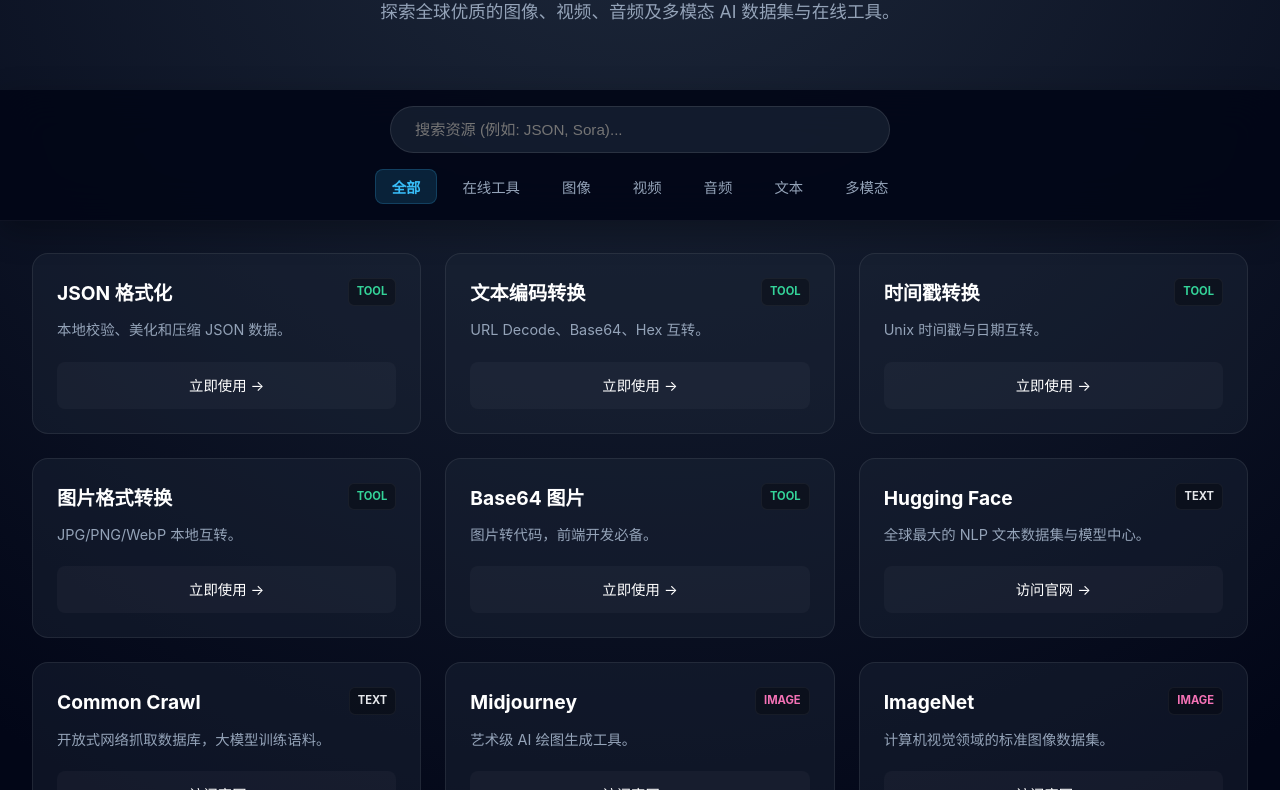
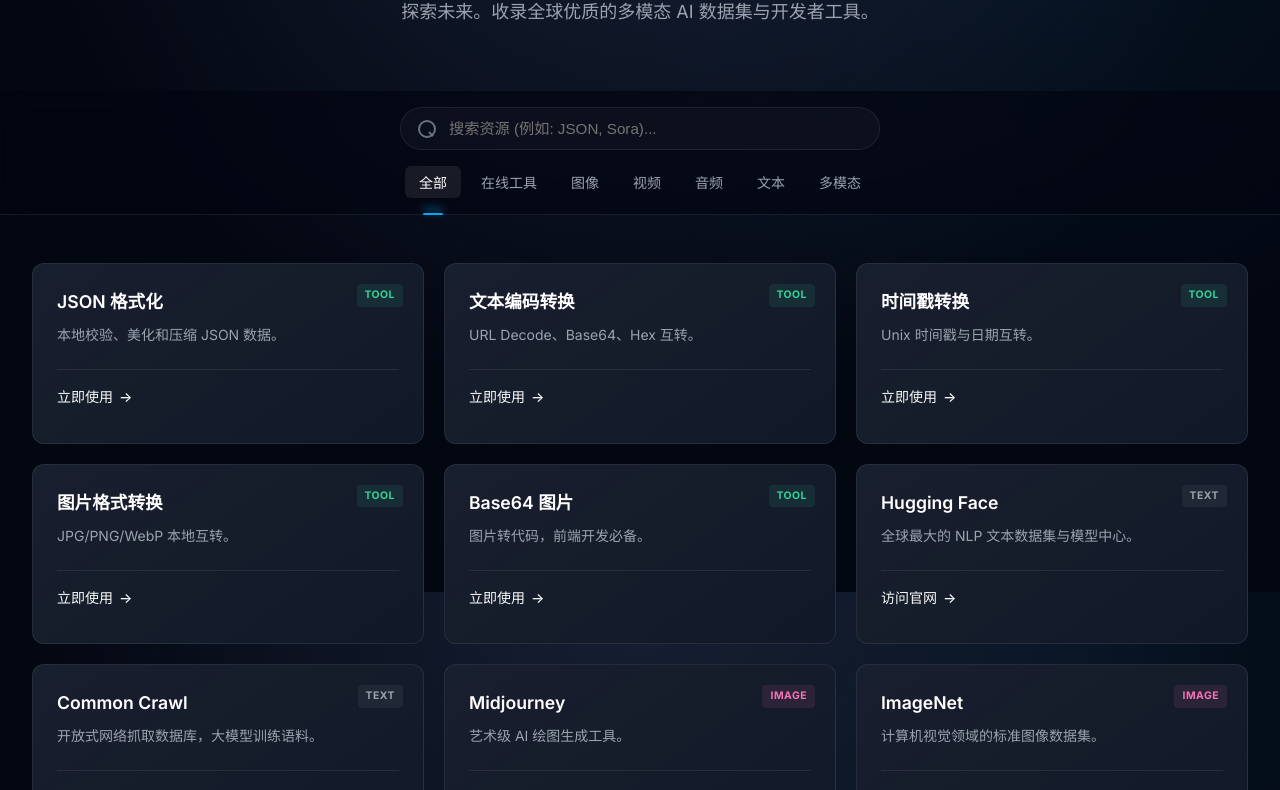
Before and after one commit to feeday/datxy.com, a plain HTML site: page index.html in a window 1280 px wide. Shown: the part 208-998 px from the top of the page. Drawn offline with Linux system fonts and the light colour scheme.

Commit message:
Update index.html

```diff
--- a/index.html
+++ b/index.html
@@ -3,37 +3,54 @@
 <head>
     <meta charset="UTF-8">
     <meta name="viewport" content="width=device-width, initial-scale=1.0">
-    <title>Datxy - 多模态 AI 导航</title>
+    <title>Datxy - AI 资源导航</title>
     <meta name="description" content="收录全球优质的图像、视频、音频、文本及多模态 AI 数据集与在线工具。">
 
+    <link href="https://fonts.googleapis.com/css2?family=Inter:wght@300;400;500;600;700&display=swap" rel="stylesheet">
+
     <style>
-        /* ================== 核心变量 ================== */
+        /* ================== 设计系统变量 ================== */
         :root {
-            --bg-dark: #020617;
-            --bg-card: rgba(30, 41, 59, 0.4);
-            --text-main: #f8fafc;
-            --text-sub: #94a3b8;
-            --accent: #38bdf8;
-            --border: rgba(255, 255, 255, 0.08);
-            --card-radius: 16px;
+            /* 更加深邃、偏蓝的高级黑 */
+            --bg-body: #030712;
+            --bg-surface: #111827;
+            --bg-glass: rgba(3, 7, 18, 0.7); /* 玻璃态背景 */
+
+            --text-primary: #f9fafb;
+            --text-secondary: #9ca3af;
+            --text-tertiary: #6b7280;
+
+            /* 品牌色：电光蓝，更具科技感 */
+            --accent: #0ea5e9;
+            --accent-glow: rgba(14, 165, 233, 0.15);
+
+            /* 极细边框颜色 */
+            --border-light: rgba(255, 255, 255, 0.08);
+            --border-hover: rgba(255, 255, 255, 0.15);
+
+            --radius-md: 12px;
+            --radius-full: 9999px;
         }
 
         * { box-sizing: border-box; margin: 0; padding: 0; outline: none; -webkit-tap-highlight-color: transparent; }
 
         body {
             font-family: 'Inter', -apple-system, BlinkMacSystemFont, "Segoe UI", Roboto, sans-serif;
-            /* 1. 移除 Canvas，改为静态背景 */
-            background: radial-gradient(circle at top center, #1e293b 0%, #020617 60%, #020617 100%);
-            color: var(--text-main);
+            background-color: var(--bg-body);
+            color: var(--text-primary);
             line-height: 1.6;
+            min-height: 100vh;
             overflow-x: hidden;
-            min-height: 100vh;
+            /* 静态顶部辉光：模拟聚光灯效果 */
+            background-image:
+                radial-gradient(circle at 50% 0%, #172033 0%, transparent 60%),
+                radial-gradient(circle at 80% 10%, rgba(14, 165, 233, 0.08) 0%, transparent 40%);
+            background-attachment: fixed;
         }
 
-        a { text-decoration: none; color: inherit; transition: 0.3s; }
+        a { text-decoration: none; color: inherit; transition: 0.2s ease; }
 
-        /* ================== 顶部导航 (Logo) ================== */
-        /* 注意：当吸顶条上来时，这个导航会被覆盖，符合逻辑 */
+        /* ================== 顶部极简导航 ================== */
         .navbar {
             position: absolute; top: 0; left: 0; right: 0;
             padding: 1.5rem 2rem;
@@ -42,164 +59,210 @@
         }
 
         .logo {
-            font-family: 'Courier New', monospace;
-            font-size: 1.5rem; font-weight: 800; letter-spacing: -1px;
-            color: #fff; display: flex; align-items: center; gap: 8px;
+            font-size: 1.25rem; font-weight: 700; letter-spacing: -0.5px;
+            color: #fff; display: flex; align-items: center; gap: 10px;
         }
+        /* Logo 左侧的小蓝点 */
         .logo::before {
             content: ''; width: 8px; height: 8px; background: var(--accent);
-            border-radius: 50%; box-shadow: 0 0 10px var(--accent);
+            border-radius: 50%; box-shadow: 0 0 12px var(--accent);
         }
 
         .nav-link {
-            font-size: 0.85rem; color: rgba(255,255,255,0.6);
-            transition: 0.3s;
+            font-size: 0.875rem; color: var(--text-secondary); font-weight: 500;
         }
         .nav-link:hover { color: #fff; }
 
-        /* ================== Hero 区域 (只留文字) ================== */
+        /* ================== Hero 区域 ================== */
         .hero-section {
             position: relative;
-            /* 减小高度，让搜索框更快进入视野 */
-            padding: 8rem 1rem 4rem 1rem;
+            padding: 7rem 1rem 4rem 1rem;
             display: flex; flex-direction: column;
             align-items: center; text-align: center;
         }
 
         .hero-title {
-            font-size: 3.5rem; font-weight: 900; margin-bottom: 1rem;
-            letter-spacing: -2px; line-height: 1.1;
-            background: linear-gradient(135deg, #fff 40%, var(--accent) 100%);
+            font-size: 4rem; font-weight: 800; margin-bottom: 1.5rem;
+            letter-spacing: -0.04em; line-height: 1.1;
+            /* 渐变文字效果 */
+            background: linear-gradient(to bottom right, #fff 30%, #94a3b8 100%);
             -webkit-background-clip: text;
             -webkit-text-fill-color: transparent;
         }
 
-        .hero-desc { color: var(--text-sub); font-size: 1.1rem; max-width: 600px; margin: 0 auto; }
+        .hero-desc {
+            color: var(--text-secondary); font-size: 1.125rem;
+            max-width: 540px; margin: 0 auto; font-weight: 400;
+        }
 
-        /* ================== ✨ 核心修改：吸顶容器 (搜索+分类) ✨ ================== */
-        /* 这个容器包裹了 搜索框 和 分类栏 */
+        /* ================== ✨ 核心：吸顶控制台 ✨ ================== */
+        /* 设计思路：像 MacOS 的 Dock 或者控制中心一样悬浮 */
         .sticky-header-wrapper {
-            position: sticky;
-            top: 0; /* 吸附顶部 */
-            z-index: 999; /* 确保层级最高 */
-
-            /* 吸顶时的背景样式 */
-            background: rgba(2, 6, 23, 0.9);
-            backdrop-filter: blur(20px);
-            -webkit-backdrop-filter: blur(20px);
-            border-bottom: 1px solid rgba(255, 255, 255, 0.05);
-            box-shadow: 0 10px 30px rgba(0,0,0,0.3);
-
-            padding: 1rem 0;
-            transition: all 0.3s ease;
+            position: sticky; top: 0; z-index: 999;
+            width: 100%;
+            /* 玻璃磨砂质感 */
+            background: var(--bg-glass);
+            backdrop-filter: blur(16px);
+            -webkit-backdrop-filter: blur(16px);
+            border-bottom: 1px solid var(--border-light);
+            transition: border-color 0.3s;
         }
 
         .sticky-inner {
             max-width: 1400px; margin: 0 auto;
-            padding: 0 2rem;
+            padding: 1rem 2rem;
             display: flex; flex-direction: column; gap: 1rem; align-items: center;
         }
 
-        /* 搜索框样式调整 */
-        .search-wrapper { width: 100%; max-width: 500px; }
+        /* 搜索框：更加扁平，像一个指令输入行 */
+        .search-wrapper { width: 100%; max-width: 480px; position: relative; }
+
         .search-input {
-            width: 100%; padding: 14px 24px; border-radius: 50px;
-            border: 1px solid rgba(255,255,255,0.1);
-            background: rgba(30, 41, 59, 0.6);
+            width: 100%; padding: 12px 20px 12px 48px; /* 左边留出图标位置 */
+            border-radius: var(--radius-full);
+            border: 1px solid var(--border-light);
+            background: rgba(255,255,255,0.03);
             color: #fff; font-size: 0.95rem;
-            transition: all 0.3s;
+            transition: all 0.2s cubic-bezier(0.4, 0, 0.2, 1);
         }
-        .search-input:focus {
-            border-color: var(--accent); background: rgba(30, 41, 59, 0.9);
-            box-shadow: 0 0 0 3px rgba(56, 189, 248, 0.2);
+        /* 搜索图标 (用 CSS 画一个放大镜) */
+        .search-wrapper::before {
+            content: ''; position: absolute; left: 18px; top: 50%; transform: translateY(-50%);
+            width: 14px; height: 14px;
+            border: 2px solid var(--text-tertiary); border-radius: 50%;
+            pointer-events: none;
+        }
+        .search-wrapper::after {
+            content: ''; position: absolute; left: 30px; top: 56%;
+            width: 2px; height: 6px; background: var(--text-tertiary);
+            transform: rotate(-45deg); pointer-events: none;
         }
 
-        /* 分类栏样式 */
+        .search-input:focus {
+            border-color: var(--text-tertiary);
+            background: rgba(0,0,0,0.3);
+            box-shadow: 0 0 0 2px rgba(255,255,255,0.05);
+        }
+
+        /* 分类栏：Tab 样式 */
         .filter-bar {
-            display: flex; gap: 8px; flex-wrap: wrap; justify-content: center;
+            display: flex; gap: 6px; flex-wrap: wrap; justify-content: center;
         }
 
         .tag-btn {
-            background: transparent; border: 1px solid transparent;
-            color: var(--text-sub); padding: 6px 16px; border-radius: 8px;
-            font-size: 0.9rem; cursor: pointer; transition: 0.3s;
+            background: transparent; border: none;
+            color: var(--text-secondary); padding: 6px 14px; border-radius: 6px;
+            font-size: 0.875rem; font-weight: 500; cursor: pointer; transition: 0.2s;
+            position: relative;
         }
-        .tag-btn:hover { color: #fff; background: rgba(255,255,255,0.05); }
-        .tag-btn.active {
-            background: rgba(56, 189, 248, 0.15); color: var(--accent);
-            border-color: rgba(56, 189, 248, 0.2); font-weight: 600;
+        .tag-btn:hover { color: #fff; background: rgba(255,255,255,0.04); }
+
+        /* 选中状态：底部亮条，而不是整个变色，更优雅 */
+        .tag-btn.active { color: #fff; background: rgba(255,255,255,0.08); }
+        .tag-btn.active::after {
+            content: ''; position: absolute; bottom: -17px; left: 50%; transform: translateX(-50%);
+            width: 20px; height: 2px; background: var(--accent);
+            border-radius: 2px; box-shadow: 0 -4px 8px var(--accent);
         }
 
-        /* ================== 主内容区 ================== */
-        .main-content {
-            padding: 2rem;
-            min-height: 80vh;
+        /* ================== 内容网格 ================== */
+        .main-content { padding: 3rem 2rem; min-height: 80vh; }
+
+        .resource-grid {
+            display: grid; gap: 20px; max-width: 1400px; margin: 0 auto;
+            grid-template-columns: repeat(auto-fill, minmax(300px, 1fr));
         }
 
-        /* 资源网格 */
-        .resource-grid {
-            display: grid; gap: 24px; max-width: 1400px; margin: 0 auto;
-            grid-template-columns: repeat(auto-fill, minmax(320px, 1fr));
+        /* 卡片设计：Bento 风格 */
+        .card {
+            background: var(--bg-surface);
+            border: 1px solid var(--border-light);
+            border-radius: var(--radius-md); padding: 24px;
+            transition: all 0.3s cubic-bezier(0.25, 0.8, 0.25, 1);
+            position: relative;
+            display: flex; flex-direction: column;
+            overflow: hidden;
+            /* 隐形渐变背景，hover时显现 */
+            background-image: linear-gradient(145deg, rgba(255,255,255,0.03) 0%, transparent 100%);
         }
 
-        .card {
-            background: var(--bg-card);
-            border: 1px solid var(--border);
-            border-radius: var(--card-radius); padding: 24px;
-            transition: all 0.3s; position: relative;
-            display: flex; flex-direction: column;
-        }
-        .card:hover { transform: translateY(-5px); background: rgba(30, 41, 59, 0.8); border-color: rgba(255,255,255,0.15); }
-
-        .card-tag {
-            position: absolute; top: 24px; right: 24px;
-            font-size: 0.7rem; font-weight: 700; padding: 4px 8px; border-radius: 6px;
-            background: rgba(0,0,0,0.3); border: 1px solid rgba(255,255,255,0.05);
+        .card:hover {
+            transform: translateY(-4px);
+            border-color: var(--border-hover);
+            box-shadow: 0 10px 30px -10px rgba(0,0,0,0.5);
         }
 
-        .tag-tool { color: #34d399; } .tag-image { color: #f472b6; }
-        .tag-video { color: #a78bfa; } .tag-audio { color: #60a5fa; }
-        .tag-text  { color: #e5e7eb; } .tag-multi { color: #fbbf24; }
+        /* 标签：右上角微型胶囊 */
+        .card-tag {
+            position: absolute; top: 20px; right: 20px;
+            font-size: 0.65rem; font-weight: 700; letter-spacing: 0.5px;
+            padding: 3px 8px; border-radius: 4px;
+            text-transform: uppercase;
+            background: rgba(255,255,255,0.05); color: var(--text-secondary);
+        }
 
-        .card-title { font-size: 1.2rem; font-weight: 700; color: #fff; margin-bottom: 10px; margin-right: 50px; }
-        .card-desc { font-size: 0.9rem; color: var(--text-sub); margin-bottom: 20px; flex-grow: 1; }
+        /* 根据分类改变标签的高亮色 (微光) */
+        .card:has(.tag-tool) .card-tag { color: #34d399; background: rgba(52, 211, 153, 0.1); }
+        .card:has(.tag-video) .card-tag { color: #a78bfa; background: rgba(167, 139, 250, 0.1); }
+        .card:has(.tag-image) .card-tag { color: #f472b6; background: rgba(244, 114, 182, 0.1); }
+
+        .card-title {
+            font-size: 1.1rem; font-weight: 600; color: #fff;
+            margin-bottom: 8px; margin-right: 40px;
+            display: flex; align-items: center; gap: 8px;
+        }
+
+        .card-desc {
+            font-size: 0.875rem; color: var(--text-secondary);
+            margin-bottom: 24px; flex-grow: 1; line-height: 1.5;
+        }
+
+        /* 按钮：极简文字链接，Hover 时显示箭头移动 */
         .card-link {
-            font-size: 0.9rem; color: #fff; text-align: center; padding: 12px 0;
-            background: rgba(255,255,255,0.03); border-radius: 8px; margin-top: auto; transition: 0.3s;
+            font-size: 0.875rem; color: var(--text-primary); font-weight: 500;
+            padding: 10px 0; margin-top: auto;
+            display: flex; align-items: center; gap: 6px;
+            border-top: 1px solid var(--border-light);
+            transition: 0.2s; padding-top: 16px;
         }
-        .card-link:hover { background: var(--accent); color: #000; }
+        .card-link span { transition: 0.2s; }
+        .card-link:hover { color: var(--accent); border-color: var(--border-hover); }
+        .card-link:hover span { transform: translateX(4px); }
 
-        /* ================== 右下角按钮 (仅保留回顶部) ================== */
+        /* ================== 回顶部按钮 ================== */
         .fab-top {
-            position: fixed; bottom: 40px; right: 40px;
-            width: 45px; height: 45px; border-radius: 10px;
-            background: rgba(15, 23, 42, 0.8); backdrop-filter: blur(5px);
-            border: 1px solid rgba(255,255,255,0.1);
-            color: #fff; display: flex; align-items: center; justify-content: center;
-            cursor: pointer; opacity: 0; transform: translateY(20px); transition: 0.4s;
-            z-index: 1000;
+            position: fixed; bottom: 30px; right: 30px;
+            width: 40px; height: 40px; border-radius: 8px;
+            background: var(--bg-surface);
+            border: 1px solid var(--border-light);
+            color: var(--text-secondary);
+            display: flex; align-items: center; justify-content: center;
+            cursor: pointer; opacity: 0; transform: translateY(10px);
+            transition: 0.3s; z-index: 1000;
+            box-shadow: 0 4px 12px rgba(0,0,0,0.3);
         }
-        .fab-top:hover { border-color: var(--accent); color: var(--accent); }
+        .fab-top:hover { border-color: var(--text-secondary); color: #fff; transform: translateY(0); }
         .fab-top.visible { opacity: 1; transform: translateY(0); }
 
         /* ================== 移动端适配 ================== */
         @media (max-width: 768px) {
             .hero-title { font-size: 2.5rem; }
-            .sticky-header-wrapper { padding: 0.8rem 0; }
-            .sticky-inner { padding: 0 1rem; gap: 0.8rem; }
+            .sticky-inner { padding: 1rem; gap: 0.8rem; }
+            .search-input { padding: 10px 20px 10px 44px; }
 
-            /* 移动端分类变为横滑 */
             .filter-bar {
                 flex-wrap: nowrap; overflow-x: auto; justify-content: flex-start;
-                width: 100%; padding-bottom: 5px; /* 预留滚动条空间 */
-                /* 隐藏滚动条 */
-                scrollbar-width: none; -ms-overflow-style: none;
+                width: 100%; padding-bottom: 4px; gap: 4px;
+                mask-image: linear-gradient(to right, black 90%, transparent 100%);
+                -webkit-mask-image: linear-gradient(to right, black 90%, transparent 100%);
             }
+            /* 隐藏滚动条 */
             .filter-bar::-webkit-scrollbar { display: none; }
-            .tag-btn { flex-shrink: 0; white-space: nowrap; }
+
+            .tag-btn { flex-shrink: 0; white-space: nowrap; font-size: 0.8rem; padding: 6px 12px; }
+            .tag-btn.active::after { bottom: -15px; } /* 移动端调整下划线位置 */
 
             .main-content { padding: 1.5rem 1rem; }
-            .fab-top { bottom: 20px; right: 20px; }
         }
     </style>
 </head>
@@ -212,7 +275,7 @@
 
     <header class="hero-section">
         <h1 class="hero-title">Connecting Data.</h1>
-        <p class="hero-desc">探索全球优质的图像、视频、音频及多模态 AI 数据集与在线工具。</p>
+        <p class="hero-desc">探索未来。收录全球优质的多模态 AI 数据集与开发者工具。</p>
     </header>
 
     <div class="sticky-header-wrapper">
@@ -236,15 +299,15 @@
         <div id="grid" class="resource-grid">
             </div>
 
-        <footer style="text-align: center; margin-top: 4rem; color: rgba(255,255,255,0.2); font-size: 0.8rem;">
-            © 2025 Datxy.com
+        <footer style="text-align: center; margin-top: 5rem; color: var(--text-tertiary); font-size: 0.75rem;">
+            <p>© 2025 Datxy.com &nbsp;·&nbsp; Build for Builders</p>
         </footer>
     </div>
 
     <div class="fab-top" id="fabTop" onclick="scrollToTop()">↑</div>
 
     <script>
-        // === 业务数据 ===
+        // === 业务逻辑保持完全不变 ===
         const resources = [
             { cat: 'tool', title: 'JSON 格式化', desc: '本地校验、美化和压缩 JSON 数据。', url: 'tools/json.html' },
             { cat: 'tool', title: '文本编码转换', desc: 'URL Decode、Base64、Hex 互转。', url: 'tools/text-encoding.html' },
@@ -269,9 +332,11 @@
 
         function render(list) {
             grid.innerHTML = '';
-            list.forEach((item) => {
+            list.forEach((item, index) => {
                 const el = document.createElement('div');
                 el.className = 'card';
+                // 微小的级联入场动画，增加高级感
+                el.style.animation = `fadeSlideIn 0.5s ease backwards ${index * 0.03}s`;
 
                 let tagClass = '';
                 if(item.cat==='tool') tagClass='tag-tool'; if(item.cat==='image') tagClass='tag-image';
@@ -282,14 +347,22 @@
                 const target = isTool ? '_self' : '_blank';
 
                 el.innerHTML = `
-                    <span class="card-tag ${tagClass}">${item.cat.toUpperCase()}</span>
+                    <span class="card-tag ${tagClass}">${item.cat}</span>
                     <div class="card-title">${item.title}</div>
                     <div class="card-desc">${item.desc}</div>
-                    <a href="${item.url}" target="${target}" class="card-link">${isTool ? '立即使用' : '访问官网'} →</a>
+                    <a href="${item.url}" target="${target}" class="card-link">
+                        ${isTool ? '立即使用' : '访问官网'} <span>→</span>
+                    </a>
                 `;
                 grid.appendChild(el);
             });
         }
+
+        // 补一个简单的动画 keyframe
+        const style = document.createElement('style');
+        style.innerHTML = `@keyframes fadeSlideIn { from { opacity: 0; transform: translateY(10px); } to { opacity: 1; transform: translateY(0); } }`;
+        document.head.appendChild(style);
+
         render(resources);
 
         function filterData(type) {
@@ -297,7 +370,7 @@
             event.target.classList.add('active');
             if(type === 'all') render(resources);
             else render(resources.filter(i => i.cat === type));
-            // 筛选时稍微向上滚一点，避免内容被遮挡
+
             const offset = document.querySelector('.sticky-header-wrapper').offsetHeight + 20;
             const topPos = grid.getBoundingClientRect().top + window.pageYOffset - offset;
             if(window.scrollY > topPos) window.scrollTo({top: topPos, behavior: 'smooth'});
@@ -308,7 +381,6 @@
             render(resources.filter(i => i.title.toLowerCase().includes(k) || i.desc.toLowerCase().includes(k) || i.cat.includes(k)));
         });
 
-        // 回顶部按钮显示逻辑
         const fab = document.getElementById('fabTop');
         window.addEventListener('scroll', () => {
             if (window.scrollY > 300) fab.classList.add('visible');
```
